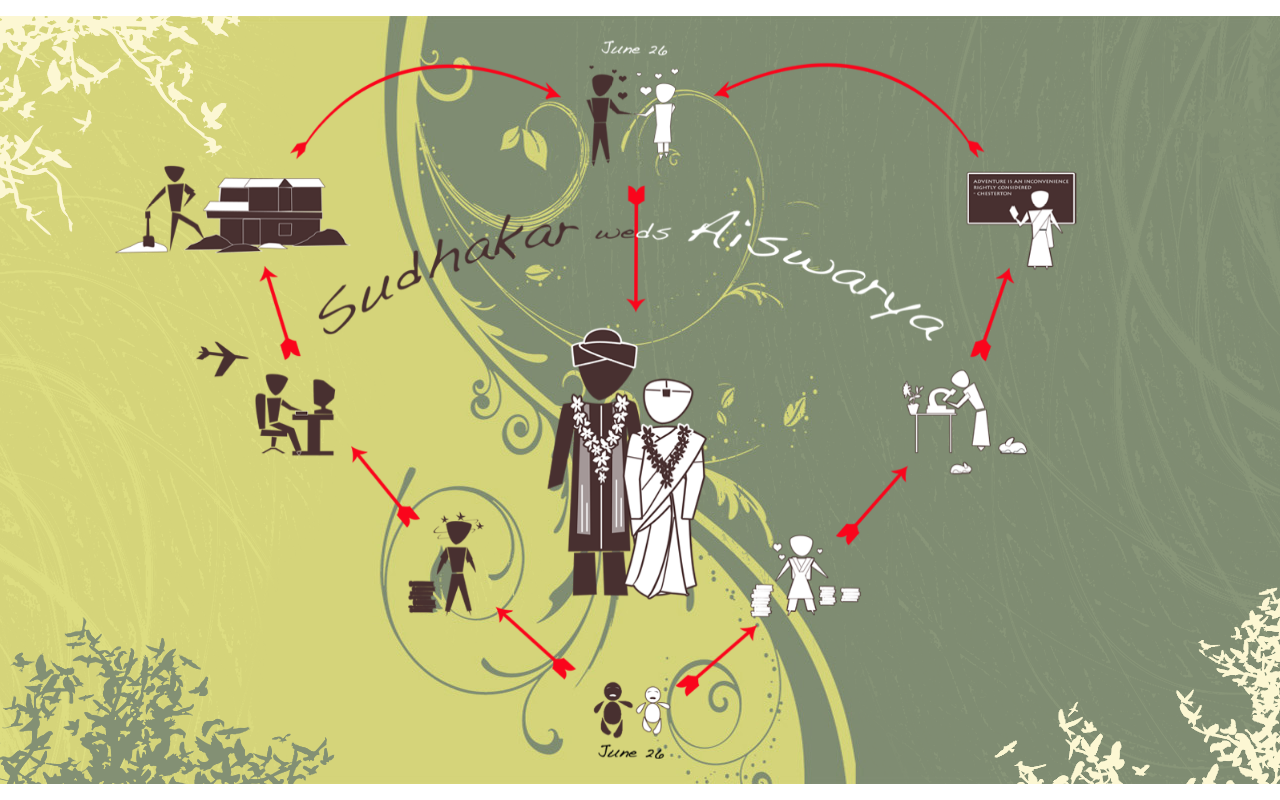
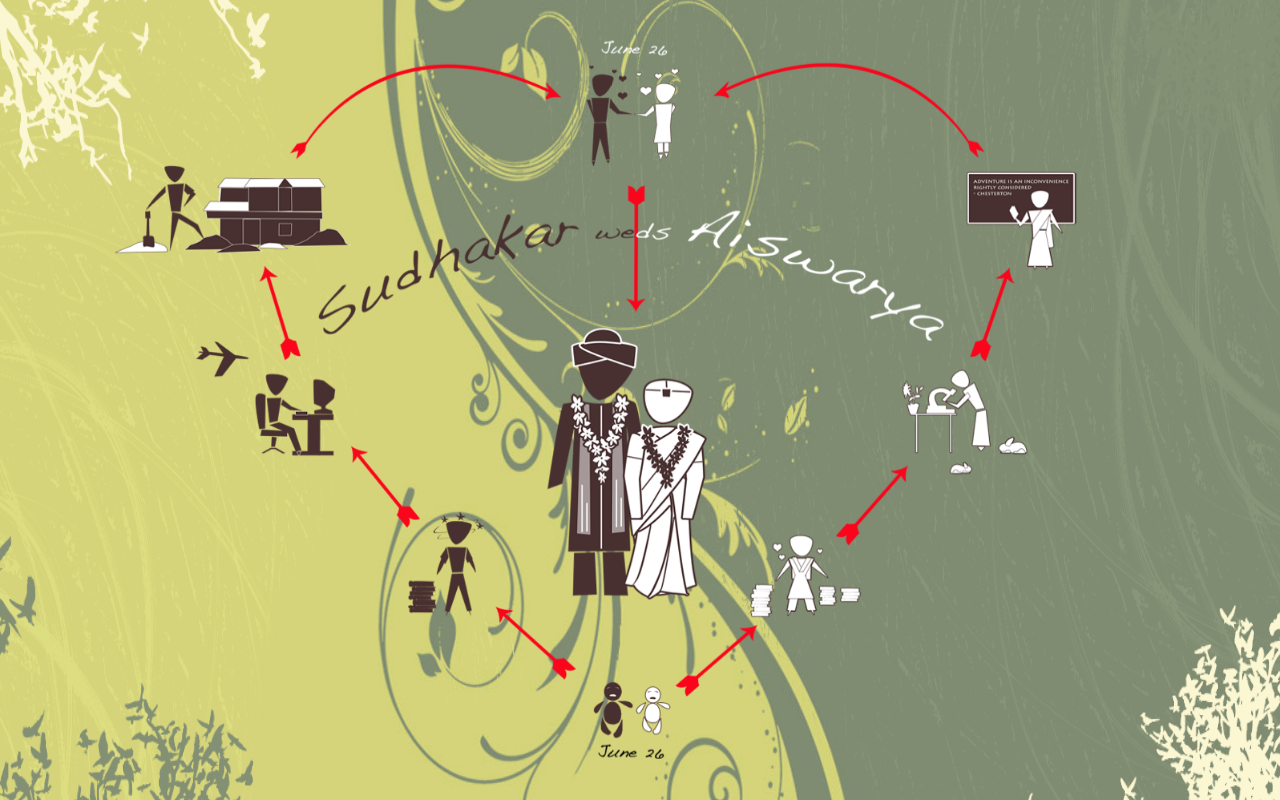
Before and after one commit to su-docker/wedding, a plain HTML site: page index.html in a window 1280 px wide. Drawn offline with Linux system fonts and the light colour scheme.

Commit message:
Made parallax work for any resolution

```diff
--- a/index.html
+++ b/index.html
@@ -9,17 +9,25 @@
 <script type="text/javascript" src="jquery.center.js"></script>
 <script type="text/javascript" src="jquery.jparallax.js"></script>
 <script>
-	function fullScreen(element) {
-		element.height($(window).height());
-		element.width($(window).width());
+
+	function scale(element, x, y) {
+		var maxHeight = $(window).height(),
+		    maxWidth = $(window).width();
+		element.height(maxHeight + maxHeight * y);
+		element.width(maxWidth + maxWidth * x)
 	}
 
 	function setUp() {
 		var viewPort = $('#parallax'),
 			art = $('#art');
-		fullScreen(viewPort);
-		fullScreen(art);
-		$(viewPort).jparallax({triggerExposesEdges: true});
+		scale(viewPort,0,0);
+		scale(art,0,0);
+
+		scale($('#lyr1'),0.1, 0.25);
+		scale($('#lyr2'),0.25, 0.25);
+		scale($('#lyr3'),0.4, 0.25);
+
+		$(viewPort).jparallax();
 		art.center();
 		art.mousedown(function(event) {
 			event.preventDefault();
@@ -34,9 +42,9 @@
 <body>
 <div>
 	<div id="parallax">
-		<img style="width:1400px; height:768px" src="images/layer1.jpg" />
-		<img style="width:1600px; height:768px" src="images/layer2.png" />
-		<img style="width:2000px; height:768px" src="images/layer3.png" />
+		<img id="lyr1" style="width:1400px; height:768px" src="images/layer1.jpg" />
+		<img id="lyr2" style="width:1600px; height:768px" src="images/layer2.png" />
+		<img id="lyr3" style="width:2000px; height:768px" src="images/layer3.png" />
 	</div>
 	<img id="art" src="images/art.png" alt="Sudhakar weds Aiswarya" />
 </div>
```
